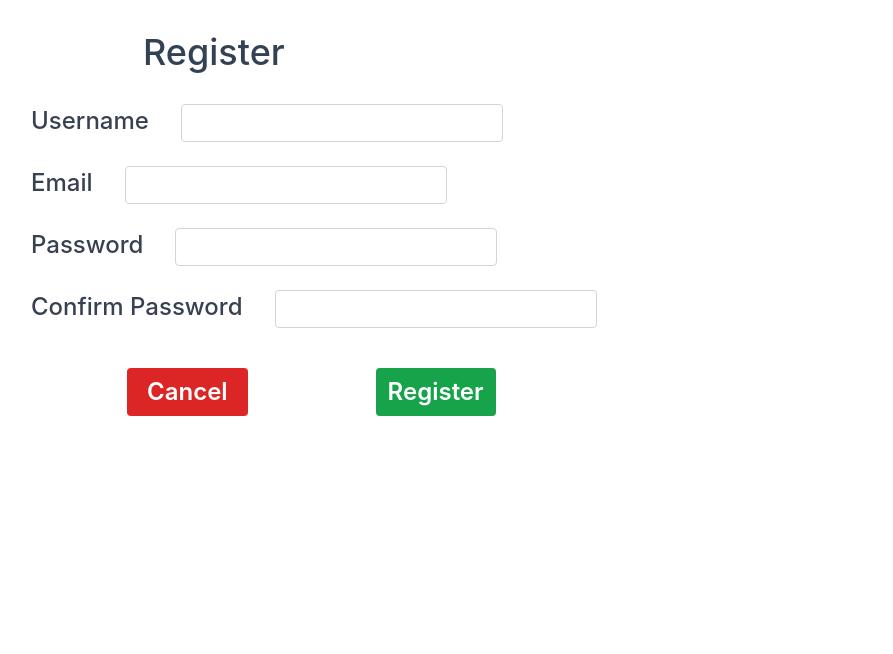
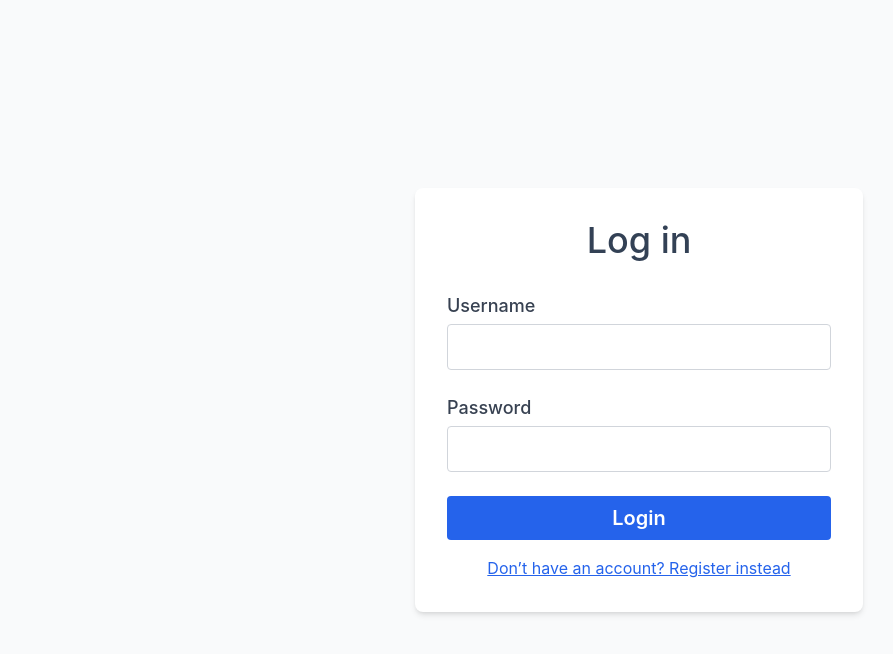
Before and after one commit to martaKotl/Foodie, a React (Create React App) app in the folder foodie_frontend/: page / in a window 1280 px wide. Shown: the top 654 px of the page, without its empty margins (1-894 px from the left). Built offline with nearby package versions, Linux system fonts and the light colour scheme.

Commit message:
krzysio 1st commit

```diff
--- a/foodie_frontend/src/App.js
+++ b/foodie_frontend/src/App.js
@@ -1,14 +1,16 @@
 import { BrowserRouter, Route, Routes } from "react-router-dom";
 import './App.css';
 import Register from './component/Register';
+import Login from "./component/Login";
 
 function App() {
   return (
     <div className="">
       <BrowserRouter>
       <Routes>
-        <Route index element={<Register />} />
-        <Route path="/" element={<Register />} />
+        <Route index element={<Login />} />
+        <Route path="/" element={<Login />} />
+        <Route path="/register" element={<Register />} />
       </Routes>
     </BrowserRouter>
     </div>
--- /dev/null
+++ b/foodie_frontend/src/component/Login.js
@@ -0,0 +1,79 @@
+import React, { useState } from 'react';
+import { useNavigate } from 'react-router-dom';
+
+function Login() {
+  const [formData, setFormData] = useState({ username: '', password: '' });
+  const navigate = useNavigate();
+
+  const handleChange = (e) => {
+    setFormData((prev) => ({
+      ...prev,
+      [e.target.name]: e.target.value
+    }));
+  };
+
+  const handleSubmit = (e) => {
+    e.preventDefault();
+    console.log('Login submitted:', formData);
+  };
+
+  const goToRegister = () => {
+    navigate('/register');
+  };
+
+  return (
+    <div className="flex items-center justify-center min-h-screen bg-gray-50">
+      <div className="w-full max-w-md p-8 bg-white rounded-lg shadow-md">
+        <div className="text-4xl text-slate-700 font-medium text-center mb-8">Log in</div>
+        <form onSubmit={handleSubmit}>
+          <div className="text-gray-700 font-medium text-lg space-y-6">
+            <div>
+              <label htmlFor="username" className="block mb-1">Username</label>
+              <input
+                type="text"
+                id="username"
+                name="username"
+                value={formData.username}
+                onChange={handleChange}
+                className="w-full px-4 py-2 text-black border border-gray-300 rounded focus:outline-none focus:ring-2 focus:ring-blue-500"
+                required
+              />
+            </div>
+
+            <div>
+              <label htmlFor="password" className="block mb-1">Password</label>
+              <input
+                type="password"
+                id="password"
+                name="password"
+                value={formData.password}
+                onChange={handleChange}
+                className="w-full px-4 py-2 text-black border border-gray-300 rounded focus:outline-none focus:ring-2 focus:ring-blue-500"
+                required
+              />
+            </div>
+          </div>
+
+          <div className="flex flex-col items-center space-y-4 mt-6">
+            <button
+              type="submit"
+              className="text-xl w-full rounded bg-blue-600 text-white hover:bg-blue-700 font-semibold px-3 py-2"
+            >
+              Login
+            </button>
+
+            <button
+              type="button"
+              onClick={goToRegister}
+              className="text-base text-blue-600 underline hover:text-blue-800"
+            >
+              Don’t have an account? Register instead
+            </button>
+          </div>
+        </form>
+      </div>
+    </div>
+  );
+}
+
+export default Login;
```
